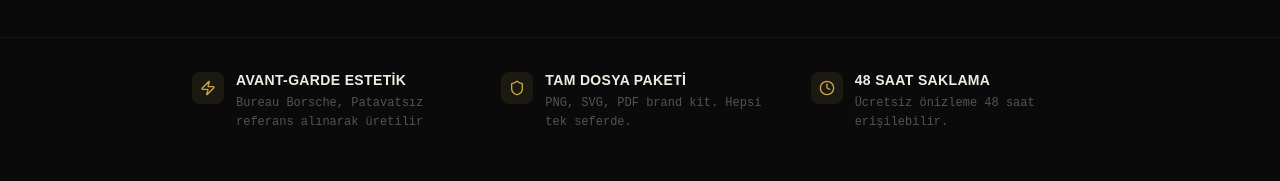
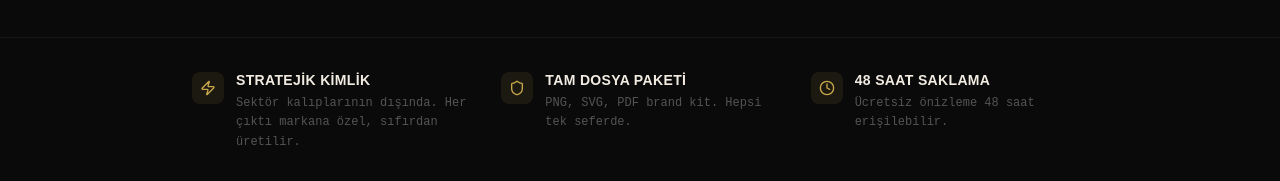
Before and after one commit to rockarge/brandgen, a Next.js app: page / in a window 1280 px wide. Shown: the part 2017-2198 px from the top of the page. Built offline with nearby package versions, Linux system fonts and the light colour scheme.

Commit message:
feat: yeni fiyatlama politikası — paket bazlı model, Sonnet/Haiku tier mapping ts=1781985120

```diff
--- a/app/page.tsx
+++ b/app/page.tsx
@@ -286,8 +286,8 @@ export default function Home() {
           {[
             {
               icon: <Zap size={16} className="text-brand-gold" />,
-              title: "Avant-garde estetik",
-              desc: "Bureau Borsche, Patavatsız referans alınarak üretilir",
+              title: "Stratejik kimlik",
+              desc: "Sektör kalıplarının dışında. Her çıktı markana özel, sıfırdan üretilir.",
             },
             {
               icon: <Shield size={16} className="text-brand-gold" />,
```
